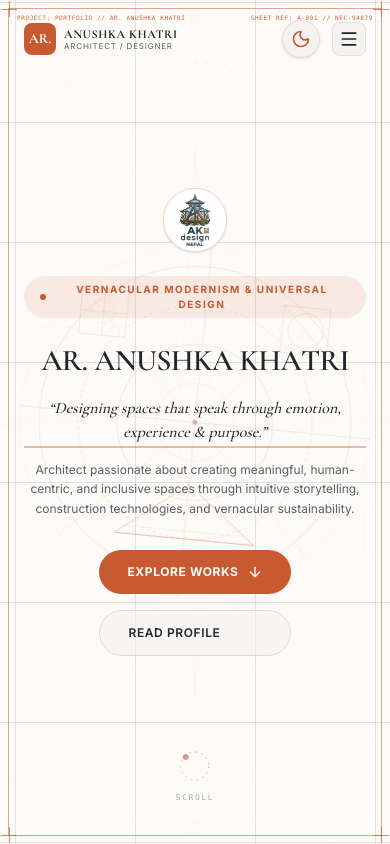
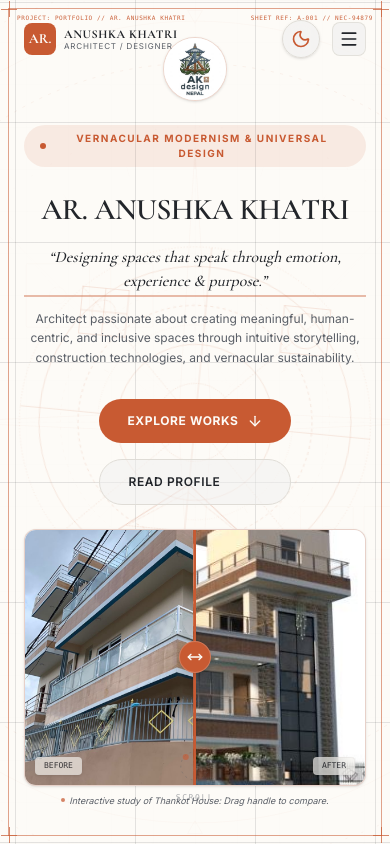
Before and after one commit to arthurrgg8-lgtm/anushka_portfolio, a Next.js app: page / in a window 390 px wide. Built offline with nearby package versions, Linux system fonts and the light colour scheme.

Commit message:
Refactor: Add Thankot House interactive before-after slider in hero section

```diff
--- a/src/app/page.tsx
+++ b/src/app/page.tsx
@@ -16,6 +16,7 @@ const badgeTicks = Array.from({ length: 36 }, (_, i) => {
 import { Navigation } from "@/components/navigation";
 import { ProjectGallery } from "@/components/project-gallery";
 import { MaterialBoard } from "@/components/material-board";
+import { ThankotSlider } from "@/components/thankot-slider";
 import {
   ArrowDown,
   MapPin,
@@ -442,6 +443,9 @@ export default function Home() {
                 <span className="relative z-10">Read Profile</span>
               </button>
             </div>
+
+            {/* Thankot House Before-After Minimal Slider */}
+            <ThankotSlider />
           </div>
 
           {/* ─── Scroll Indicator ─── */}
--- a/src/components/project-gallery.tsx
+++ b/src/components/project-gallery.tsx
@@ -541,26 +541,6 @@ const CATEGORIES: Category[] = [
           "ramesh-dangol-cc.jpg",
           "ramesh-dangol-d.jpg",
           "ramesh-dangol-dd.jpg"
-        ],
-        categoryId: "residential"
-      },
-      {
-        id: "res-05",
-        title: "Thankot House",
-        location: "Thankot, Kathmandu, Nepal",
-        year: "2025",
-        description: "A hillside residence in Thankot designed to capture panoramic valley views while responding sensitively to its sloping site. The design balances contemporary form with vernacular warmth, creating layered indoor-outdoor living spaces that connect with the surrounding landscape.",
-        details: [
-          "Hillside site response",
-          "Panoramic valley views",
-          "Natural cross-ventilation",
-          "Indoor-outdoor connectivity",
-          "Contemporary vernacular detailing"
-        ],
-        gradient: "from-amber-800/25 to-yellow-700/15",
-        images: [
-          "thankot-house-1.jpeg",
-          "thankot-house-2.jpeg"
         ],
         categoryId: "residential"
       }
--- /dev/null
+++ b/src/components/thankot-slider.tsx
@@ -0,0 +1,116 @@
+"use client";
+
+import { useState, useRef, useEffect } from "react";
+import { MoveHorizontal } from "lucide-react";
+
+export function ThankotSlider() {
+  const [sliderPosition, setSliderPosition] = useState(50); // percentage (0 to 100)
+  const [isDragging, setIsDragging] = useState(false);
+  const [containerWidth, setContainerWidth] = useState(420);
+  const containerRef = useRef<HTMLDivElement>(null);
+
+  const handleMove = (clientX: number) => {
+    if (!containerRef.current) return;
+    const rect = containerRef.current.getBoundingClientRect();
+    const x = clientX - rect.left;
+    const percentage = Math.max(0, Math.min(100, (x / rect.width) * 100));
+    setSliderPosition(percentage);
+  };
+
+  const handleTouchMove = (e: TouchEvent) => {
+    if (!isDragging) return;
+    handleMove(e.touches[0].clientX);
+  };
+
+  const handleMouseMove = (e: MouseEvent) => {
+    if (!isDragging) return;
+    handleMove(e.clientX);
+  };
+
+  useEffect(() => {
+    const handleMouseUp = () => setIsDragging(false);
+
+    if (isDragging) {
+      window.addEventListener("mousemove", handleMouseMove);
+      window.addEventListener("mouseup", handleMouseUp);
+      window.addEventListener("touchmove", handleTouchMove, { passive: true });
+      window.addEventListener("touchend", handleMouseUp);
+    }
+
+    return () => {
+      window.removeEventListener("mousemove", handleMouseMove);
+      window.removeEventListener("mouseup", handleMouseUp);
+      window.removeEventListener("touchmove", handleTouchMove);
+      window.removeEventListener("touchend", handleMouseUp);
+    };
+  }, [isDragging]);
+
+  useEffect(() => {
+    const el = containerRef.current;
+    if (!el) return;
+    const updateWidth = () => {
+      setContainerWidth(el.getBoundingClientRect().width);
+    };
+    updateWidth();
+    window.addEventListener("resize", updateWidth);
+    return () => window.removeEventListener("resize", updateWidth);
+  }, []);
+
+  return (
+    <div className="w-full max-w-[360px] sm:max-w-[400px] flex flex-col items-center mt-6 z-20">
+      <div
+        ref={containerRef}
+        className="relative w-full aspect-[4/3] rounded-xl overflow-hidden border border-primary/20 bg-card select-none shadow-sm group cursor-ew-resize hover:shadow-md hover:border-primary/40 transition-all duration-300"
+        onMouseDown={() => setIsDragging(true)}
+        onTouchStart={() => setIsDragging(true)}
+      >
+        {/* Right side / After image */}
+        <div className="absolute inset-0 w-full h-full">
+          <img
+            src="/projects/residential/thankot-house-2.jpeg"
+            alt="Thankot House After"
+            className="w-full h-full object-cover"
+            loading="lazy"
+          />
+        </div>
+
+        {/* Left side / Before image (clipped) */}
+        <div
+          className="absolute inset-0 w-full h-full overflow-hidden border-r-2 border-primary/80"
+          style={{ width: `${sliderPosition}%` }}
+        >
+          <div className="absolute inset-0 w-full h-full" style={{ width: containerWidth }}>
+            <img
+              src="/projects/residential/thankot-house-1.jpeg"
+              alt="Thankot House Before"
+              className="w-full h-full object-cover"
+              loading="lazy"
+            />
+          </div>
+        </div>
+
+        {/* Dynamic labels */}
+        <div className="absolute bottom-2.5 left-2.5 pointer-events-none bg-background/80 backdrop-blur-sm text-foreground px-2 py-0.5 rounded text-[8px] font-mono border border-border/40 transition-opacity duration-300 opacity-80 group-hover:opacity-100 shadow-sm">
+          BEFORE
+        </div>
+        <div className="absolute bottom-2.5 right-2.5 pointer-events-none bg-background/80 backdrop-blur-sm text-foreground px-2 py-0.5 rounded text-[8px] font-mono border border-border/40 transition-opacity duration-300 opacity-80 group-hover:opacity-100 shadow-sm">
+          AFTER
+        </div>
+
+        {/* Drag Handle line & circle */}
+        <div
+          className="absolute top-0 bottom-0 w-0.5 bg-primary pointer-events-none"
+          style={{ left: `${sliderPosition}%`, transform: 'translateX(-50%)' }}
+        >
+          <div className="absolute top-1/2 left-1/2 -translate-x-1/2 -translate-y-1/2 w-8 h-8 rounded-full bg-primary text-primary-foreground shadow-md flex items-center justify-center border border-primary-foreground/20 hover:scale-110 active:scale-95 transition-all duration-300 cursor-grab">
+            <MoveHorizontal className="w-4 h-4" />
+          </div>
+        </div>
+      </div>
+      <span className="text-[9px] text-muted-foreground mt-2 italic font-sans flex items-center gap-1">
+        <span className="w-1 h-1 rounded-full bg-primary animate-pulse" />
+        Interactive study of Thankot House: Drag handle to compare.
+      </span>
+    </div>
+  );
+}
```
